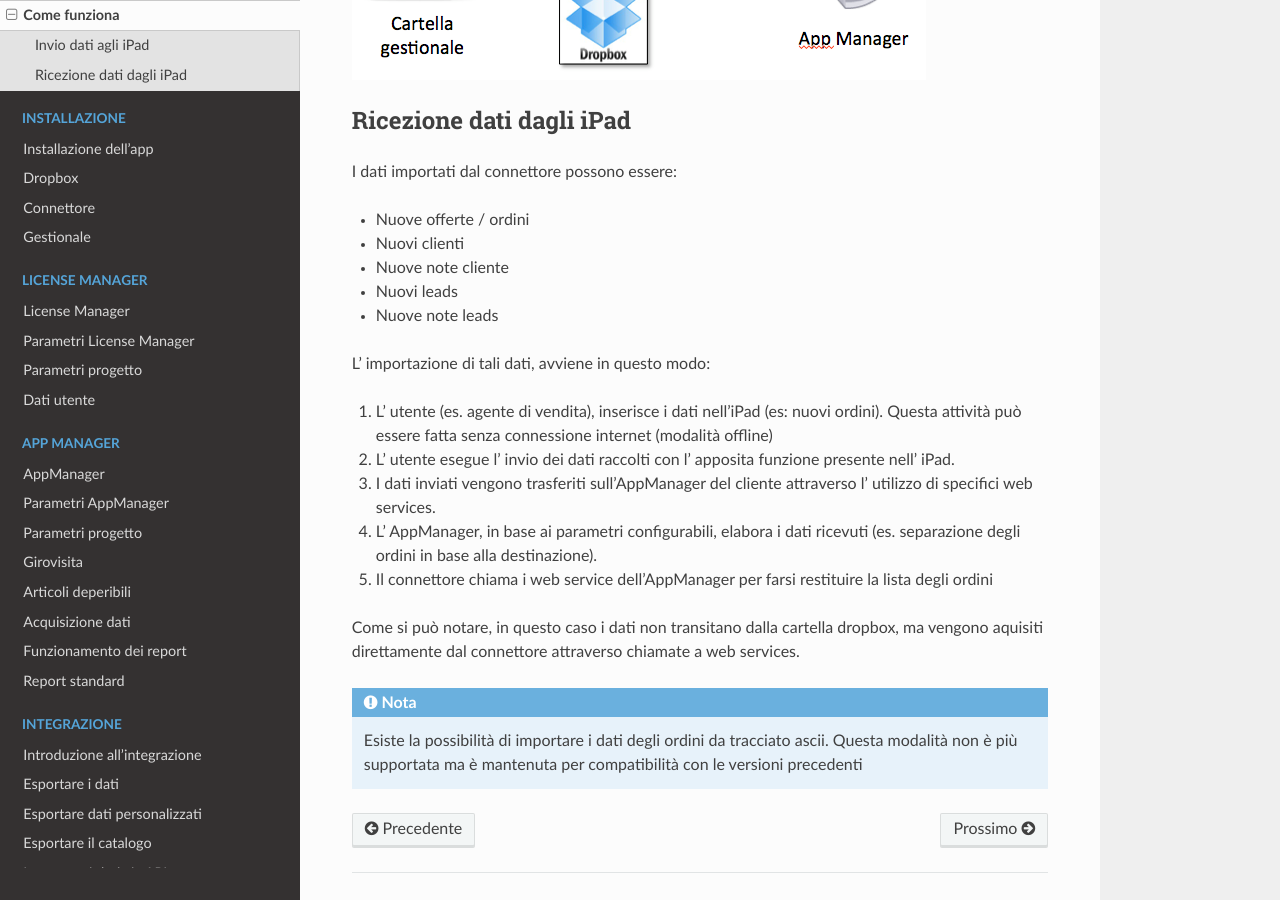
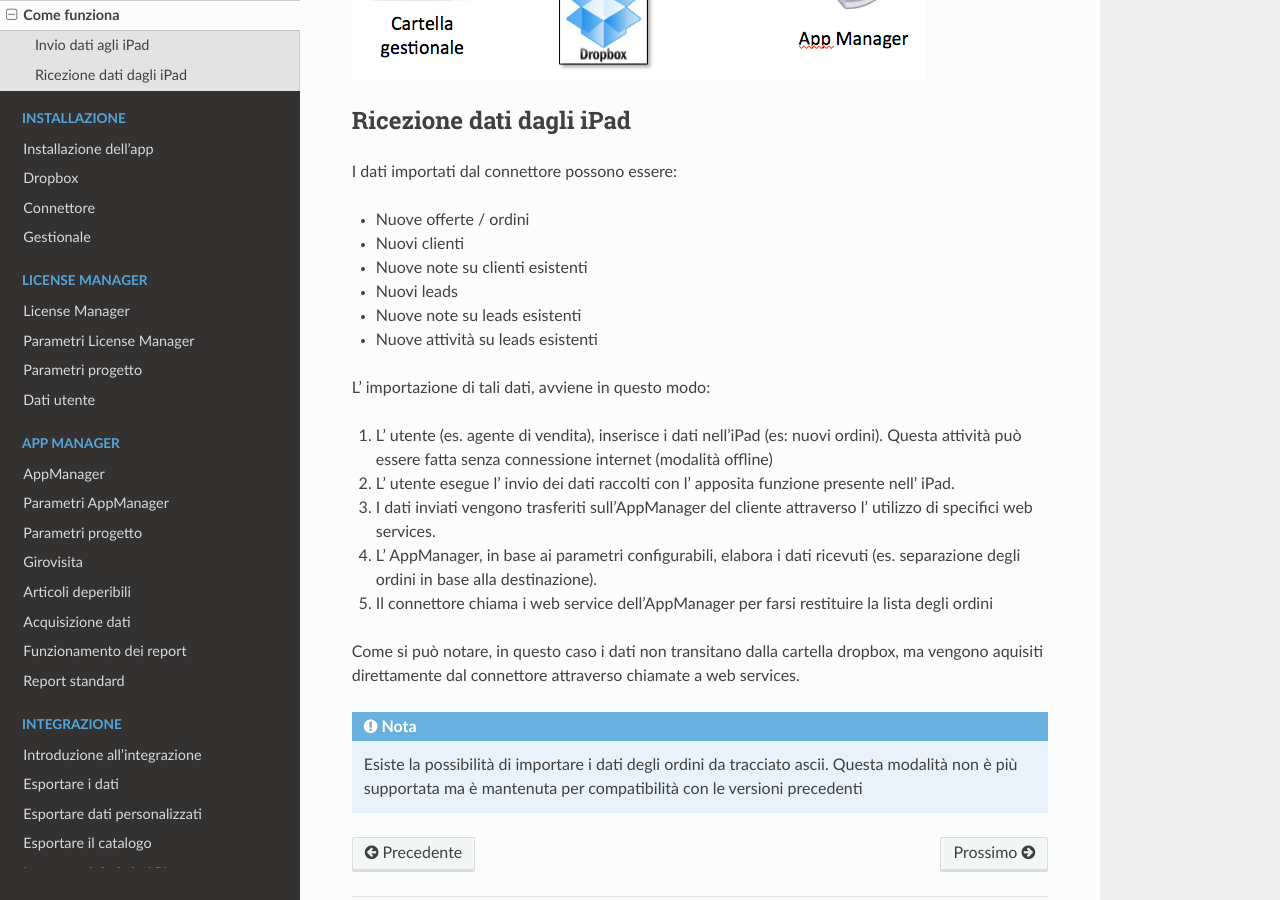
Before and after one commit to wedoit-io/doc-icommerce, a Sphinx documentation site: the page built from source/come-funziona.rst, in a window 1280 px wide and 900 px high, scrolled down 1211 px. Built offline with Sphinx 7.4.7 and the Read the Docs theme 2.0.0, drawn with Linux system fonts in a browser that asks for light colours.

Commit message:
Update come-funziona.rst

```diff
--- a/source/come-funziona.rst
+++ b/source/come-funziona.rst
@@ -40,11 +40,12 @@
 
 I dati importati dal connettore possono essere:
 
--  Nuove offerte / ordini
--  Nuovi clienti
--  Nuove note cliente
--  Nuovi leads
--  Nuove note leads
+- Nuove offerte / ordini
+- Nuovi clienti
+- Nuove note su clienti esistenti
+- Nuovi leads
+- Nuove note su leads esistenti
+- Nuove attività su leads esistenti
 
 L’ importazione di tali dati, avviene in questo modo:
 
```
